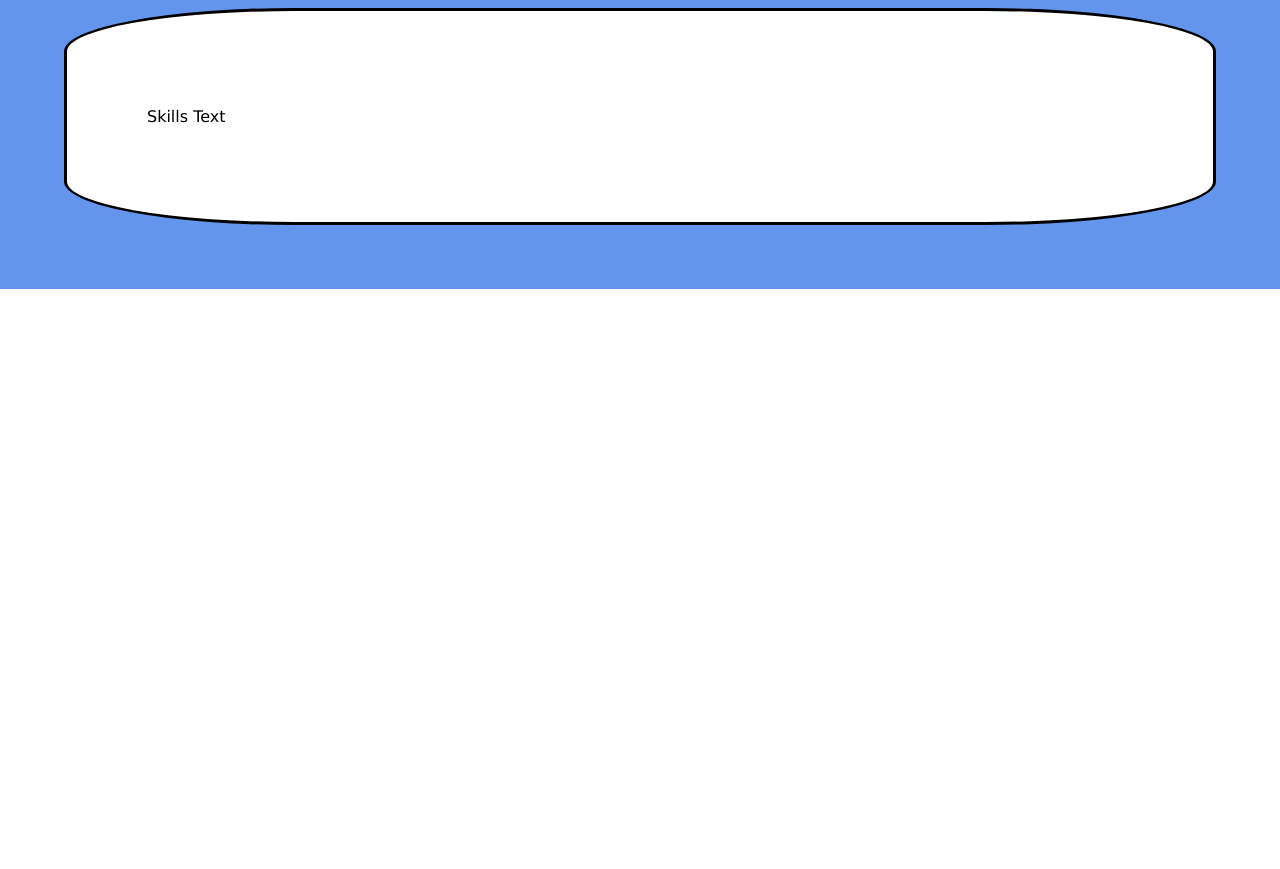
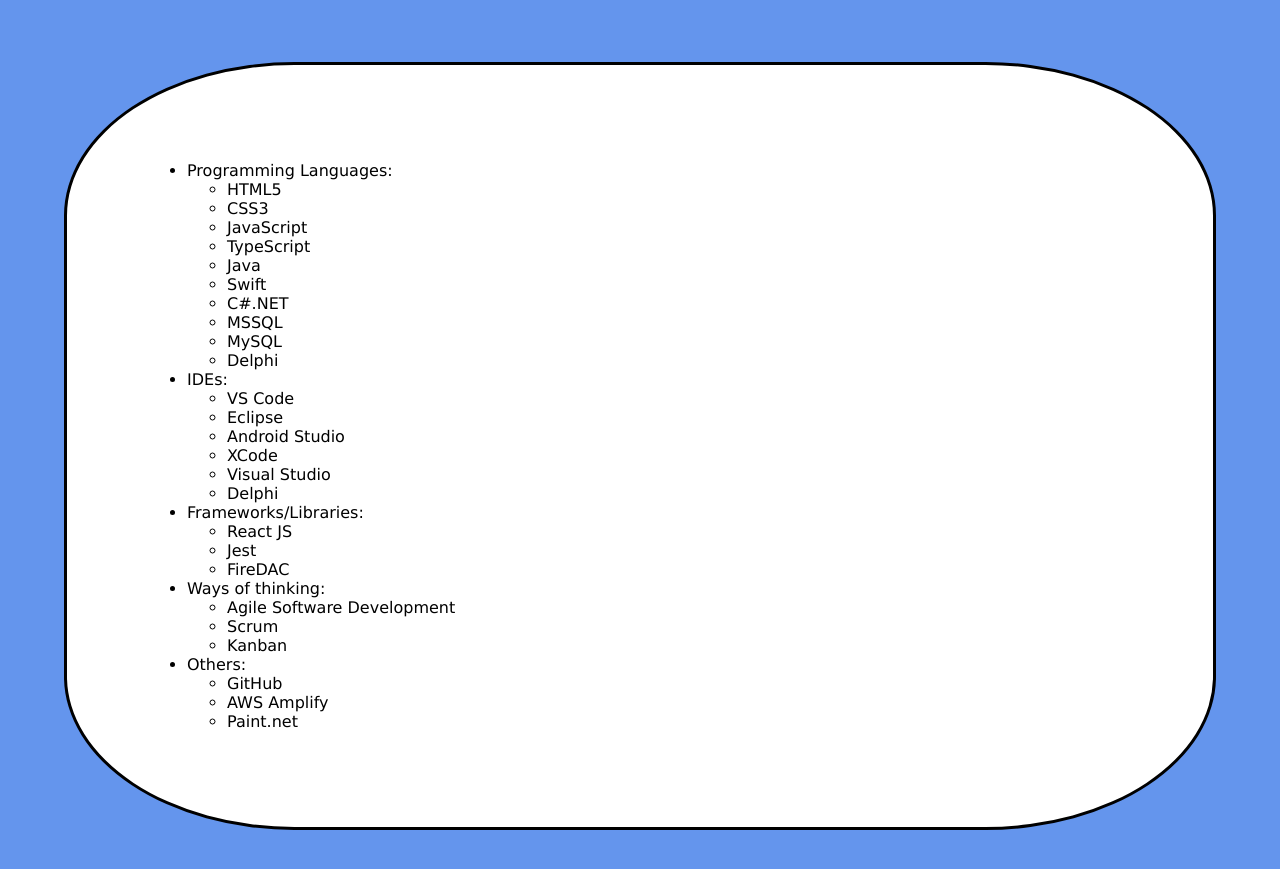
Before and after one commit to L1ndseyHerman/Personal-Website-ReactJS, a React (Create React App) app: page /skills in a window 1280 px wide. Shown: the part 337-1206 px from the top of the page. Before the commit the page ends 800 px from the top, so only its background shows below. Built offline with nearby package versions, Linux system fonts and the light colour scheme.

Commit message:
Skills page info is done, now for the CSS.

```diff
--- a/src/components/Nav.module.css
+++ b/src/components/Nav.module.css
@@ -1,7 +1,8 @@
 .nav {
   margin-left: 10%;
   margin-right: 10%;
-  margin-top: 1rem;
+  margin-top: 2rem;
+  margin-bottom: 2rem;
 
   display: inline-flex;
   flex-direction: row;
@@ -12,6 +13,9 @@
 
 @media only screen and (max-width: 1024px) {
   .nav {
+    margin-top: 1rem;
+    margin-bottom: 1rem;
+
     gap: 1rem;
   }
 }
--- a/src/components/Wrapper.module.css
+++ b/src/components/Wrapper.module.css
@@ -4,7 +4,6 @@
 }
 .title {
   text-align: center;
-  margin-bottom: 1rem;
 }
 .cloud {
   background-color: white;
--- a/src/index.css
+++ b/src/index.css
@@ -7,8 +7,6 @@
   -moz-osx-font-smoothing: grayscale;
 
   font-family: Verdana, Arial, Tahoma, sans-serif;
-  /* It seems Verdana doesn't go lighter. */
-  /*font-weight: lighter;*/
 }
 
 code {
--- a/src/pages/Home.module.css
+++ b/src/pages/Home.module.css
@@ -1,5 +1,4 @@
 .link {
-  /*text-decoration: none;*/
   color: black;
 }
 .updatedPar {
--- a/src/pages/Skills.tsx
+++ b/src/pages/Skills.tsx
@@ -5,7 +5,48 @@
   return (
     <div>
       <Wrapper title="Skills">
-        <p>Skills Text</p>
+        <ul>
+          <li>Programming Languages:</li>
+          <ul>
+            <li>HTML5</li>
+            <li>CSS3</li>
+            <li>JavaScript</li>
+            <li>TypeScript</li>
+            <li>Java</li>
+            <li>Swift</li>
+            <li>C#.NET</li>
+            <li>MSSQL</li>
+            <li>MySQL</li>
+            <li>Delphi</li>
+          </ul>
+          <li>IDEs:</li>
+          <ul>
+            <li>VS Code</li>
+            <li>Eclipse</li>
+            <li>Android Studio</li>
+            <li>XCode</li>
+            <li>Visual Studio</li>
+            <li>Delphi</li>
+          </ul>
+          <li>Frameworks/Libraries:</li>
+          <ul>
+            <li>React JS</li>
+            <li>Jest</li>
+            <li>FireDAC</li>
+          </ul>
+          <li>Ways of thinking:</li>
+          <ul>
+            <li>Agile Software Development</li>
+            <li>Scrum</li>
+            <li>Kanban</li>
+          </ul>
+          <li>Others:</li>
+          <ul>
+            <li>GitHub</li>
+            <li>AWS Amplify</li>
+            <li>Paint.net</li>
+          </ul>
+        </ul>
       </Wrapper>
     </div>
   );
```
